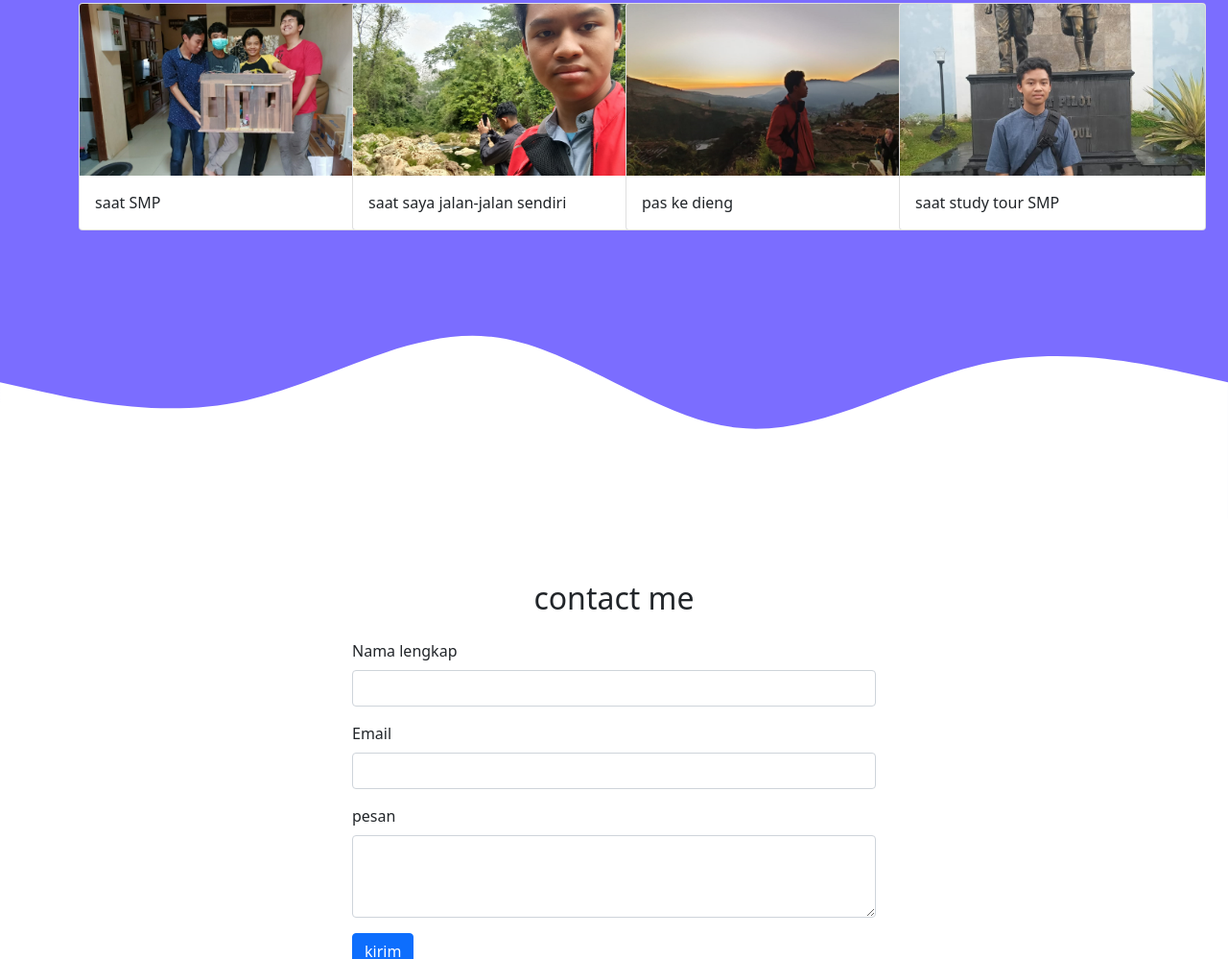
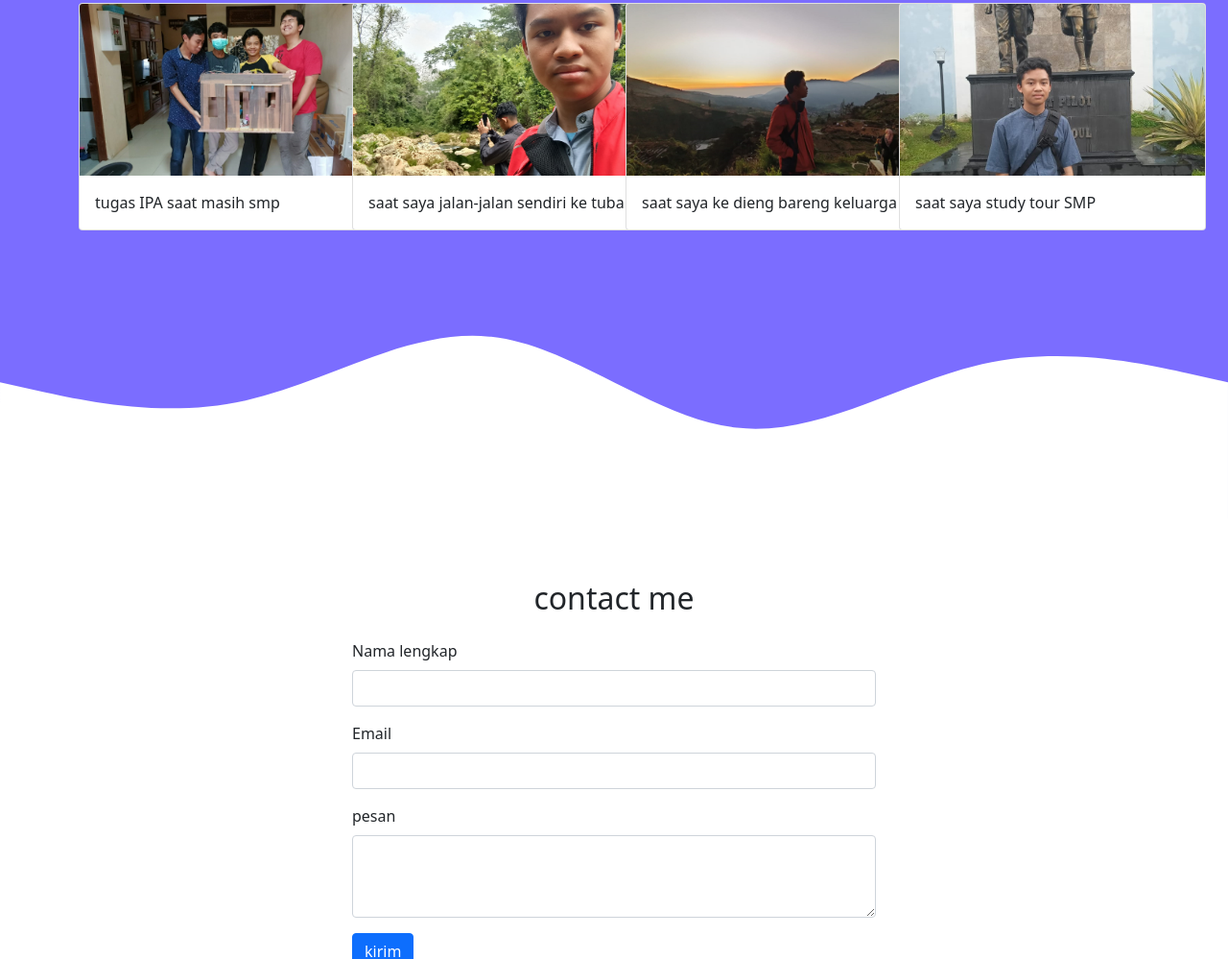
Before and after one commit to Dxsul/Dxsul.github.io, a plain HTML site: page index.html in a window 1280 px wide. Shown: the part 1413-2412 px from the top of the page at 96% size. Drawn offline with nearby package versions, Linux system fonts and the light colour scheme.

Commit message:
Add files via upload

```diff
--- a/index.html
+++ b/index.html
@@ -91,7 +91,7 @@
               <div class="card" style="width: 20rem; ">
                 <img src="img/galeri/2.jpeg" class="card-img-top" alt="galery 1"/>
                 <div class="card-body">
-                  <p class="card-text">saat SMP</p>
+                  <p class="card-text">tugas IPA saat masih smp</p>
               </div>
             </div>
           </div>
@@ -99,7 +99,7 @@
               <div class="card" style="width: 20rem;">
                 <img src="img/galeri/1.jpeg" class="card-img-top" alt="galery 2"/>
                 <div class="card-body">
-                  <p class="card-text">saat saya jalan-jalan sendiri</p>
+                  <p class="card-text">saat saya jalan-jalan sendiri ke tuban</p>
               </div>
             </div>
           </div>
@@ -107,7 +107,7 @@
             <div class="card" style="width: 20rem;">
               <img src="img/galeri/3.jpeg" class="card-img-top" alt="galery 3"/>
               <div class="card-body">
-                <p class="card-text">pas ke dieng</p>
+                <p class="card-text">saat saya ke dieng bareng keluarga</p>
             </div>
           </div>
         </div>
@@ -115,7 +115,7 @@
             <div class="card" style="width: 20rem;">
               <img src="img/galeri/4.jpeg" class="card-img-top" alt="galery 3"/>
               <div class="card-body">
-                <p class="card-text">saat study tour SMP</p>
+                <p class="card-text">saat saya study tour SMP</p>
             </div>
           </div>
         </div>
```
